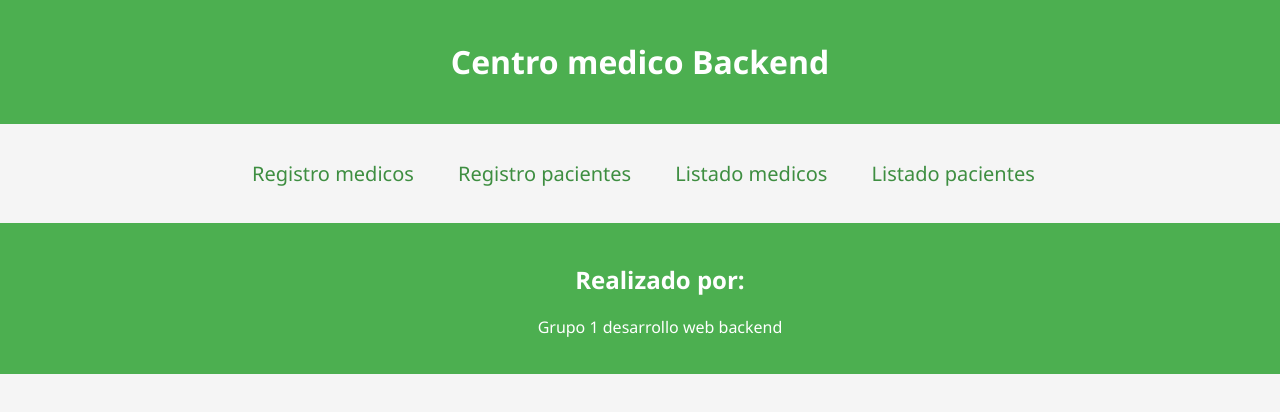
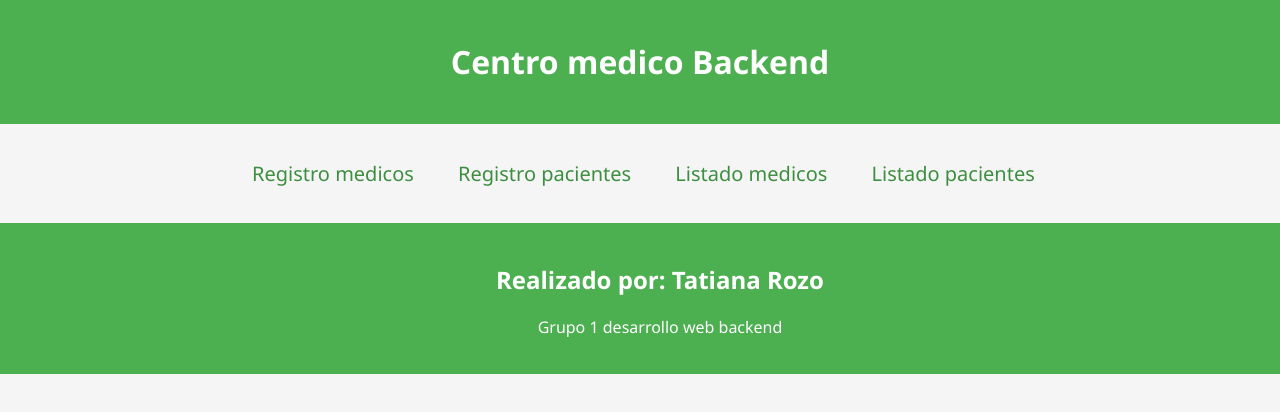
Before and after one commit to TatianaRC7/Proyecto-Modulo6, a plain HTML site: page index.html in a window 1280 px wide. Shown: the top 412 px of the page. Drawn offline with Linux system fonts and the light colour scheme.

Commit message:
Update index.html

```diff
--- a/index.html
+++ b/index.html
@@ -20,7 +20,7 @@
             </ul>
         </main>
         <footer>
-            <h2>Realizado por:</h2>
+            <h2>Realizado por: Tatiana Rozo</h2>
             <p>Grupo 1 desarrollo web backend</p>
         </footer>
     </div>
```
